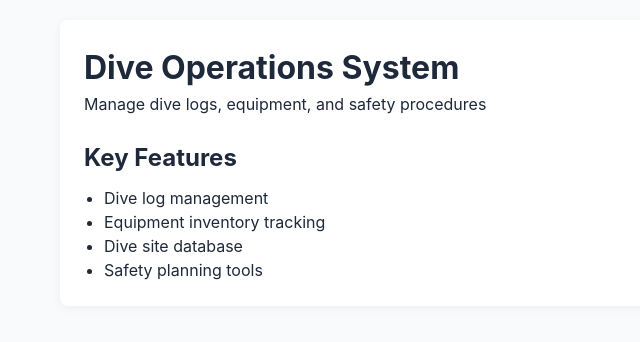
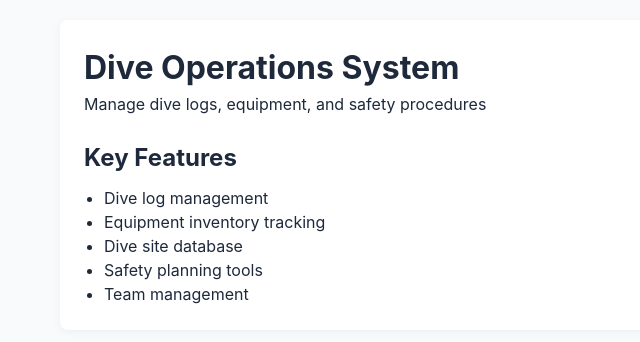
Before and after one commit to 153server/dive-ops-supabase, a Next.js app in the folder dive-ops-supabase/: page / in a window 1280 px wide. Shown: the top 342 px of the page, without its empty margins (0-640 px from the left). Built offline with nearby package versions, Linux system fonts and the light colour scheme.

Commit message:
Update index.tsx

```diff
--- a/dive-ops-supabase/pages/index.tsx
+++ b/dive-ops-supabase/pages/index.tsx
@@ -12,6 +12,7 @@ export default function Home() {
             <li>Equipment inventory tracking</li>
             <li>Dive site database</li>
             <li>Safety planning tools</li>
+            <li>Team management</li>
           </ul>
         </div>
       </div>
```
